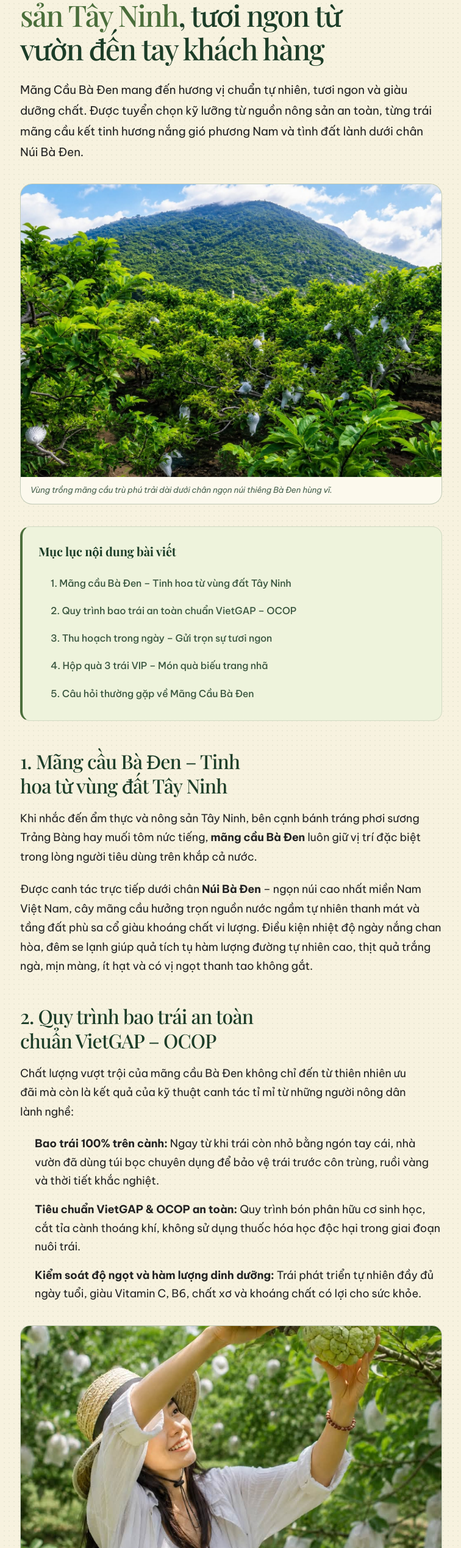
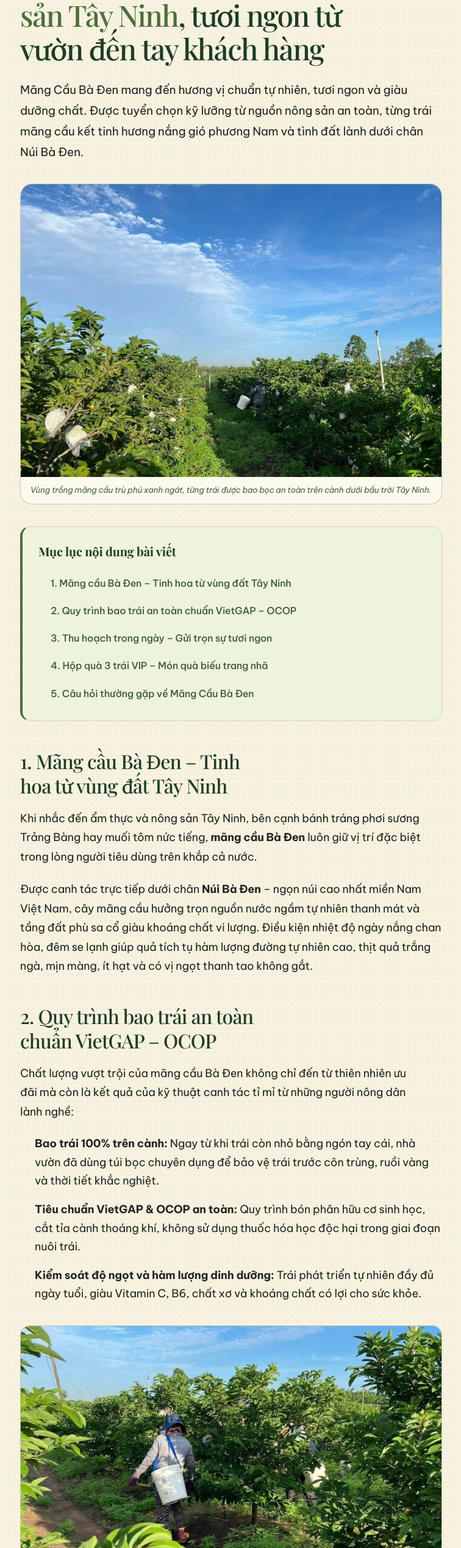
Before and after one commit to minhmarcom/mang-cau-ba-den, a Next.js app: page /tin-tuc/mang-cau-ba-den-nabaden-dac-san-tay-ninh in a window 1280 px wide. Shown: the part 262-2800 px from the top of the page at 61% size, without its empty margins (261-1017 px from the left). Built offline with nearby package versions, Linux system fonts and the light colour scheme; a web font is replaced by a local one.

Commit message:
Chèn thêm 2 ảnh chụp thực tế vườn mãng cầu và nông dân thu hoạch vào Gallery trang chủ và bài viết tin tức

```diff
--- a/app/page.tsx
+++ b/app/page.tsx
@@ -35,10 +35,22 @@
 
 const gallery = [
   {
+    src: "/vuon-mang-cau-tay-ninh-bao-trai.jpg",
+    alt: "Vườn mãng cầu Tây Ninh xanh ngát bọc bao trái an toàn dưới trời xanh",
+    caption: "Vườn mãng cầu bọc bao trái an toàn dưới trời xanh Tây Ninh",
+    shape: "gallery-wide",
+  },
+  {
+    src: "/nong-dan-thu-hoach-mang-cau.jpg",
+    alt: "Nhà nông thu hoạch mãng cầu già trực tiếp tại vườn",
+    caption: "Thu hoạch trái già chọn lọc vào sáng sớm",
+    shape: "gallery-tall",
+  },
+  {
     src: "/vuon-nui-ba-den.jpg",
     alt: "Vườn mãng cầu xanh ngát bao trái trắng dưới chân Núi Bà Đen Tây Ninh",
     caption: "Vườn mãng cầu xanh ngát dưới chân Núi Bà Đen",
-    shape: "gallery-wide",
+    shape: "gallery-half",
   },
   {
     src: "/hop-qua-3-trai-vip.jpg",
--- a/app/tin-tuc/mang-cau-ba-den-nabaden-dac-san-tay-ninh/page.tsx
+++ b/app/tin-tuc/mang-cau-ba-den-nabaden-dac-san-tay-ninh/page.tsx
@@ -220,11 +220,11 @@
         {/* FEATURED IMAGE */}
         <figure className="article-hero-media">
           <img
-            src="/vuon-nui-ba-den.jpg"
-            alt="Vườn mãng cầu xanh ngát bao trái an toàn dưới chân Núi Bà Đen Tây Ninh"
+            src="/vuon-mang-cau-tay-ninh-bao-trai.jpg"
+            alt="Vườn mãng cầu xanh ngát bao trái an toàn dưới trời xanh Tây Ninh"
           />
           <figcaption>
-            Vùng trồng mãng cầu trù phú trải dài dưới chân ngọn núi thiêng Bà Đen hùng vĩ.
+            Vùng trồng mãng cầu trù phú xanh ngát, từng trái được bao bọc an toàn trên cành dưới bầu trời Tây Ninh.
           </figcaption>
         </figure>
 
@@ -281,7 +281,7 @@
 
           <figure className="article-inline-image">
             <img
-                src="/thuc-te-thu-hoach.jpg"
+              src="/nong-dan-thu-hoach-mang-cau.jpg"
               alt="Nhà nông tỉ mỉ thu hoạch từng trái mãng cầu tươi tại vườn Tây Ninh"
               loading="lazy"
             />
```
Also changed, not shown: public/nong-dan-thu-hoach-mang-cau.jpg (added), public/vuon-mang-cau-tay-ninh-bao-trai.jpg (added). Lines whose indentation alone changed are shown as unchanged.
